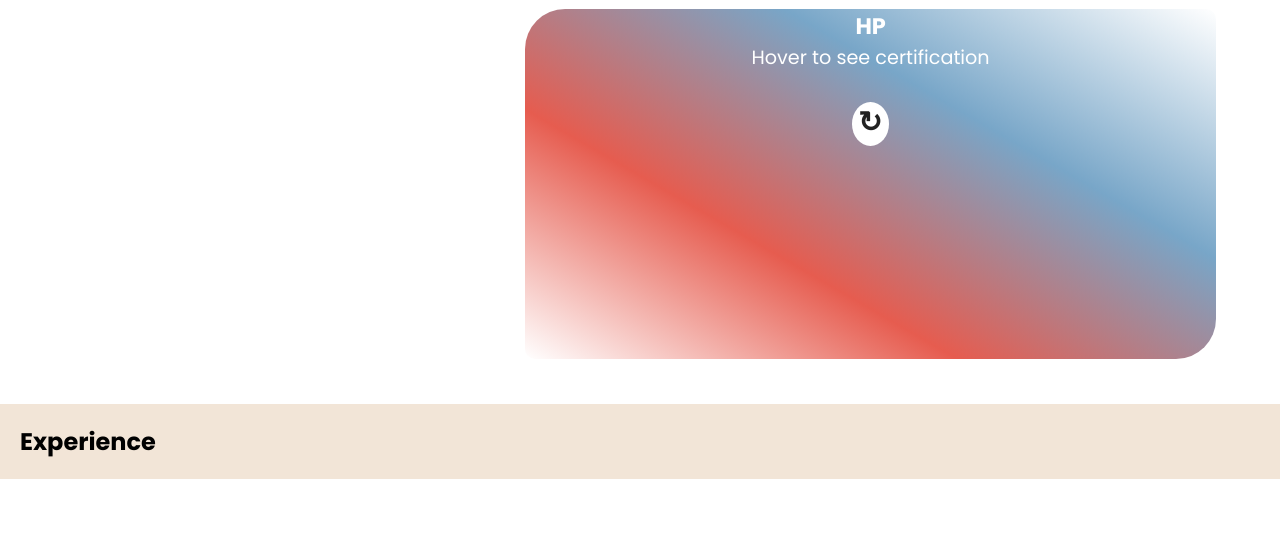
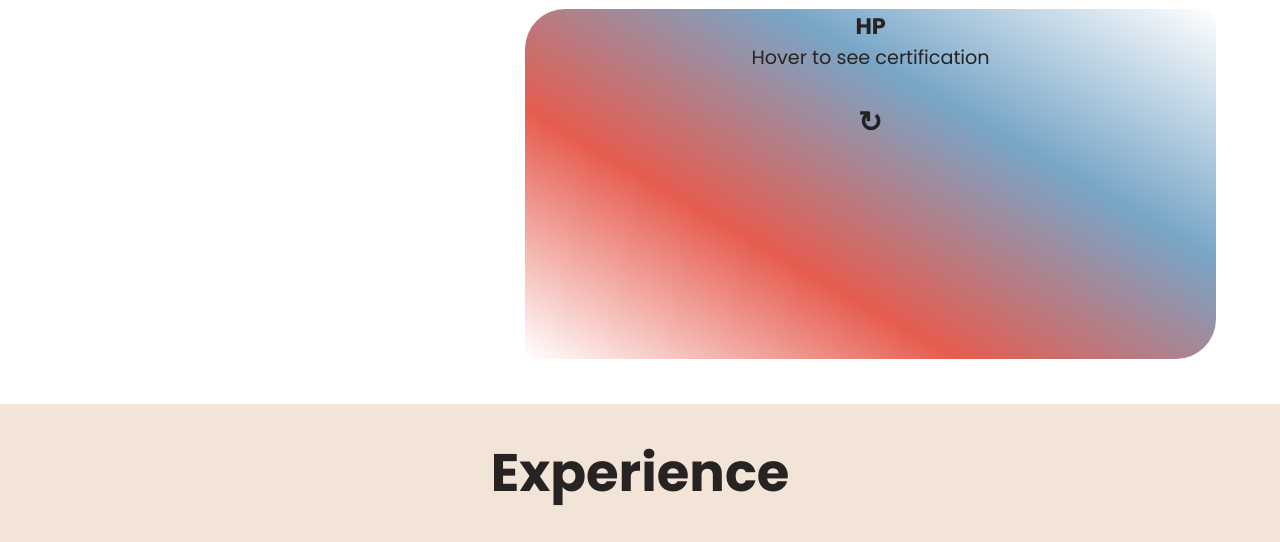
Before and after one commit to MunchyBunchy2203/DylanDieperinkCV, a plain HTML site: page index.html in a window 1280 px wide. Shown: the part 1951-2493 px from the top of the page. Before the commit the page ends 2430 px from the top, so only its background shows below. Drawn offline with Linux system fonts and the light colour scheme.

Commit message:
Certification Styling update

```diff
--- a/styles.css
+++ b/styles.css
@@ -288,13 +288,14 @@
 
 #certification .card p{
   margin-bottom: 1.8em;
+  vertical-align: middle;
 }
 
 #certification .card .front,
 .card .back{
   backface-visibility: hidden;
   box-sizing: border-box;
-  color: white;
+  color: #262322;
   display: block;
   font-size: 1.2em;
   height: 100%;
@@ -304,7 +305,7 @@
 }
 
 #certification .card .front strong{
-  background: #fff;
+  background: transparent;
   border-radius: 100%;
   color: #222;
   font-size: 1.5em;
@@ -359,3 +360,10 @@
   display: flex;
   flex-wrap: wrap;
 }
+
+#experience h2{
+  padding: 10px;
+  text-align: center;
+  font-size: 3.3rem;
+  color: #262322;
+}
```
